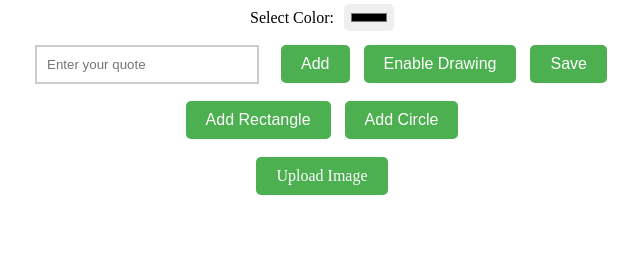
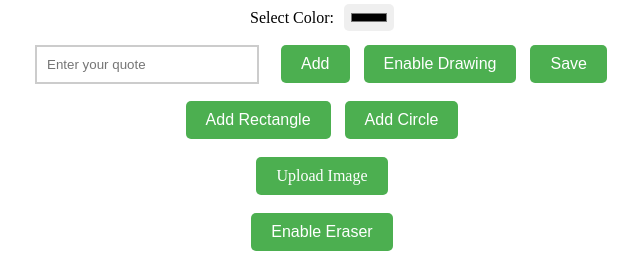
Before and after one commit to ygalyamy/TT8L-03, a Flask app: page /edit-book-cover in a window 1280 px wide. Shown: the part 580-843 px from the top of the page, without its empty margins (318-958 px from the left). Before the commit the page ends 775 px from the top, so only its background shows below. Run offline with Flask 3, Linux system fonts and the light colour scheme; some libraries are stand-ins or nearby versions.

Commit message:
added eraser to drawing

```diff
--- a/static/styles.css
+++ b/static/styles.css
@@ -1,5 +1,6 @@
 .cover {
     height: 100%;
+    font-family: sans-serif;
     margin: 0;
     display: flex;
     justify-content: center;
@@ -46,7 +47,7 @@
     background-color: #fff;
 }
 
-.color-picker-container, .quote-container, .shape-container, .image-container {
+.color-picker-container, .quote-container, .shape-container, .image-container, .eraser-container {
     display: flex;
     justify-content: center;
     align-items: center;
--- a/templates/edit_book_cover.html
+++ b/templates/edit_book_cover.html
@@ -31,6 +31,9 @@
                 <label for="imageLoader" class="btn">Upload Image</label>
                 <input type="file" id="imageLoader" name="imageLoader"/>
             </div>
+            <div class="eraser-container">
+                <button id="eraserbutton" class="btn">Enable Eraser</button>
+            </div>
         </div>
     </div>
 
@@ -54,6 +57,12 @@
 
         function disableDrawingMode () {
             canvas.isDrawingMode = false;
+        }
+
+        function enableEraserMode() {
+            canvas.isDrawingMode = true;
+            canvas.freeDrawingBrush.color = '#f1faee';
+            canvas.freeDrawingBrush.width = 10;
         }
 
         canvas.on('mouse:down', function(o){
@@ -116,6 +125,17 @@
             }
         });
 
+        var eraserButton = document.getElementById('drawbutton');
+        drawButton.addEventListener('click', function() {
+            if (canvas.isDrawingMode && canvas.freeDrawingBrush.color == '#f1faee') {
+                disableDrawingMode();
+                this.textContent ='Enable Eraser';
+            } else {
+                enableEraserMode();
+                this.textContent = 'Disable Eraser';
+            }
+        });
+
         var colorPicker = document.getElementById('colorPicker');
         colorPicker.addEventListener('change', function() {
             canvas.freeDrawingBrush.color = this.value;
```
